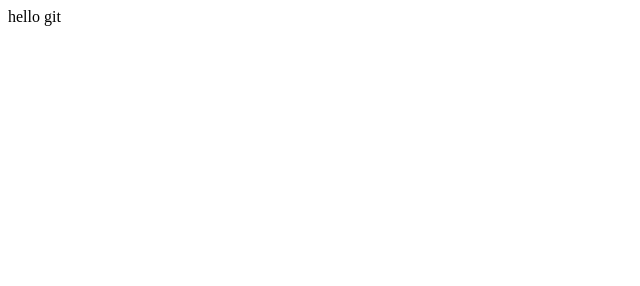
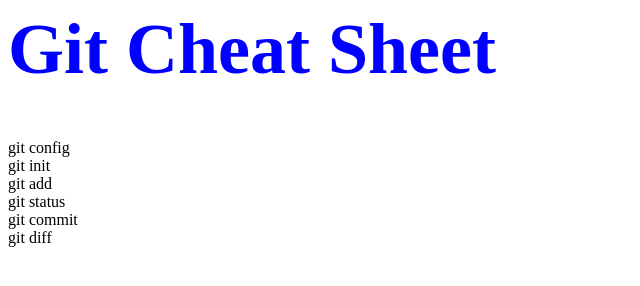
Before and after one commit to muraty999/git-playground, a plain HTML site: page index.html in a window 1280 px wide. Shown: the whole page, without its empty margins (0-640 px from the left). Drawn offline with Linux system fonts and the light colour scheme.

Commit message:
Change the color of the header
Add a new css file for h1
Add git commands to index.html

```diff
--- /dev/null
+++ b/css/style.css
@@ -0,0 +1,4 @@
+h1 {
+    color: blue;
+    font-size: 72;
+}
--- a/index.html
+++ b/index.html
@@ -1,8 +1,15 @@
 <html>
     <head>
+        <link rel="stylesheet" type="text/css" href="css/style.css"/>
         <title>Learing Git</title>
     </head>
     <body>
-        hello git
+        <h1>Git Cheat Sheet</h1>
+        <div>git config</div>
+        <div>git init</div>
+        <div>git add</div>
+        <div>git status</div>
+        <div>git commit</div>
+        <div>git diff</div>
     </body>
 </html>
```
